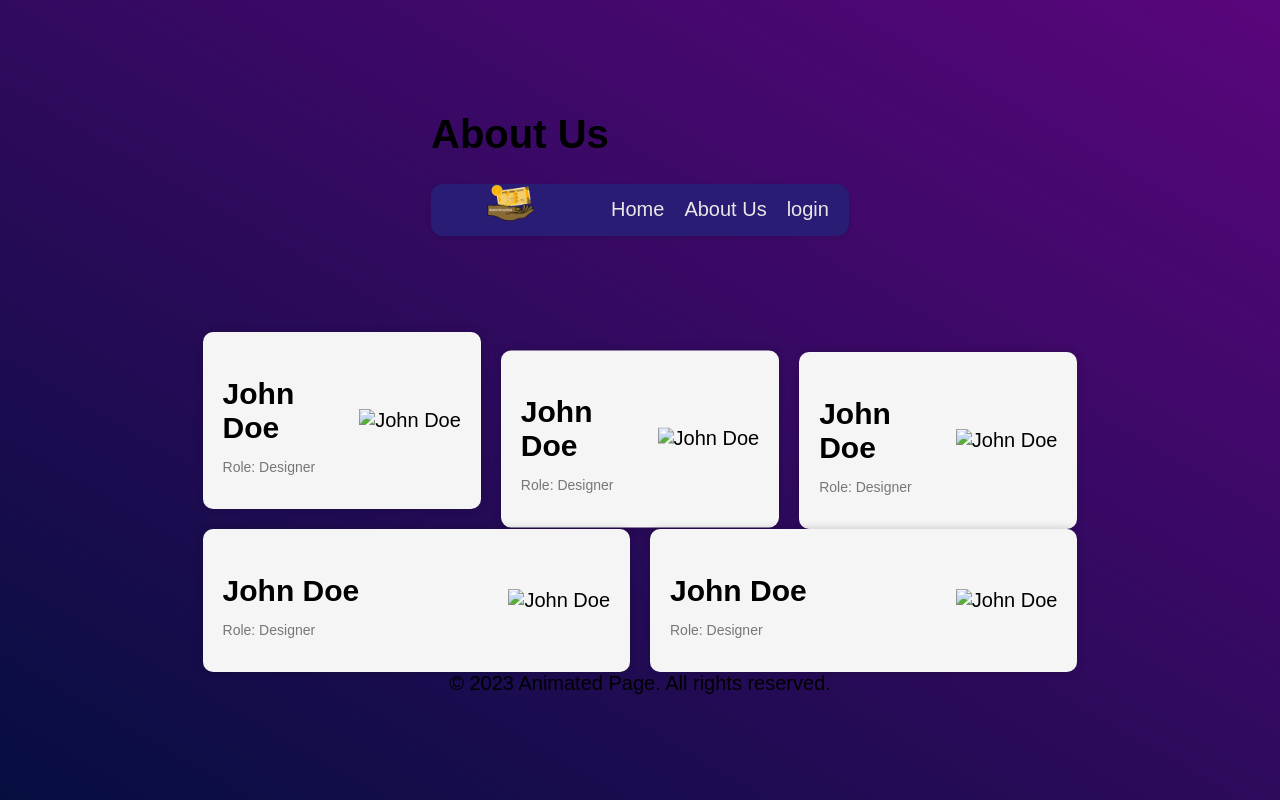
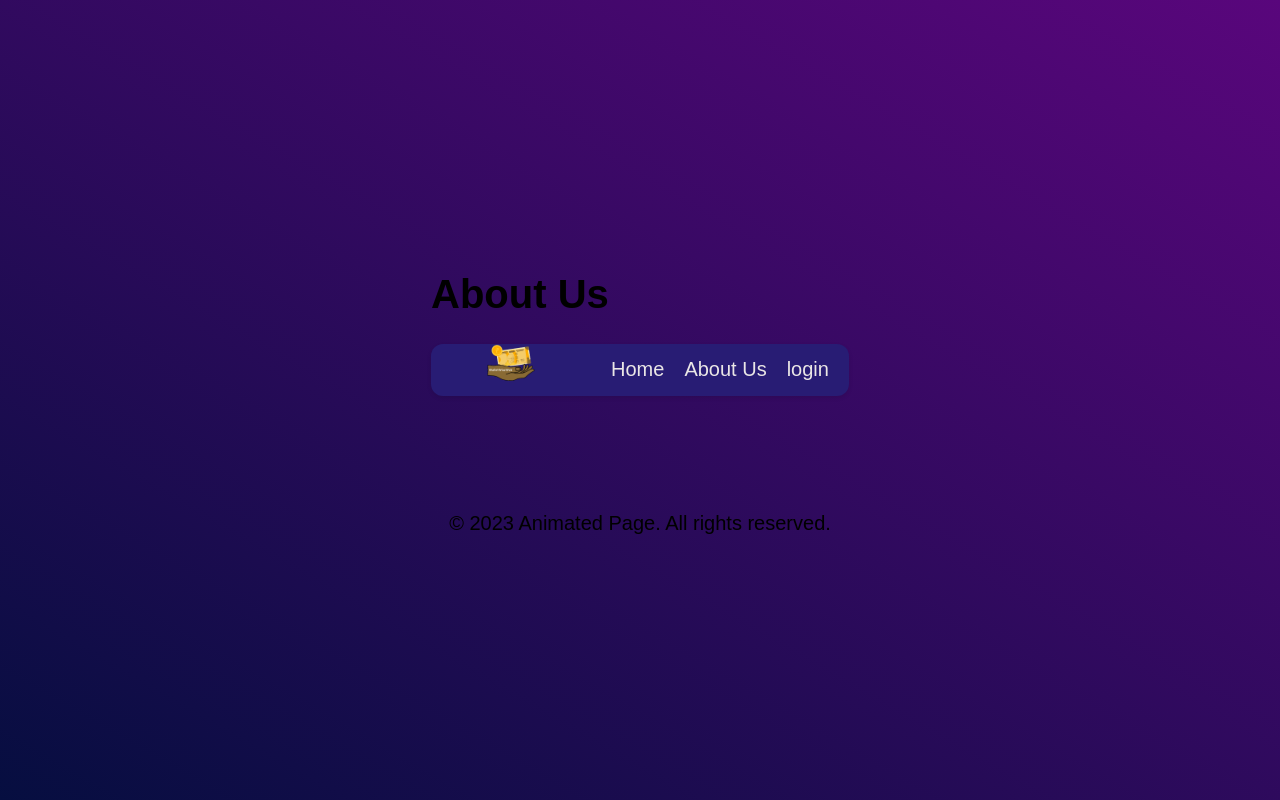
Before and after one commit to harsha2511/WalletWiseWeb, a plain HTML site: page Hackathon/about.html in a window 1280 px wide. Drawn offline with nearby package versions, Linux system fonts and the light colour scheme.

Commit message:
Update about.html

```diff
--- a/Hackathon/about.html
+++ b/Hackathon/about.html
@@ -24,59 +24,7 @@
         </nav>
     </header>
 
-    <main>
-        <section id="about">
-            <div class="team-members">
-                <div class="team-member">
-                    <div class="member-info">
-                        <h2>John Doe</h2>
-                        <p>Role: Designer</p>
-                    </div>
-                    <div class="member-image">
-                        <img src="john_doe.jpg" alt="John Doe">
-                    </div>
-                </div>
-                <div class="team-member">
-                    <div class="member-info">
-                        <h2>John Doe</h2>
-                        <p>Role: Designer</p>
-                    </div>
-                    <div class="member-image">
-                        <img src="john_doe.jpg" alt="John Doe">
-                    </div>
-                </div>
-                <div class="team-member">
-                    <div class="member-info">
-                        <h2>John Doe</h2>
-                        <p>Role: Designer</p>
-                    </div>
-                    <div class="member-image">
-                        <img src="john_doe.jpg" alt="John Doe">
-                    </div>
-                </div>
-            </div>
-            <div class="team-members">
-                <div class="team-member">
-                    <div class="member-info">
-                        <h2>John Doe</h2>
-                        <p>Role: Designer</p>
-                    </div>
-                    <div class="member-image">
-                        <img src="john_doe.jpg" alt="John Doe">
-                    </div>
-                </div>
-                <div class="team-member">
-                    <div class="member-info">
-                        <h2>John Doe</h2>
-                        <p>Role: Designer</p>
-                    </div>
-                    <div class="member-image">
-                        <img src="john_doe.jpg" alt="John Doe">
-                    </div>
-                </div>
-            </div>
-        </section>
-    </main>
+
 
     <footer>
         <p>&copy; 2023 Animated Page. All rights reserved.</p>
```
